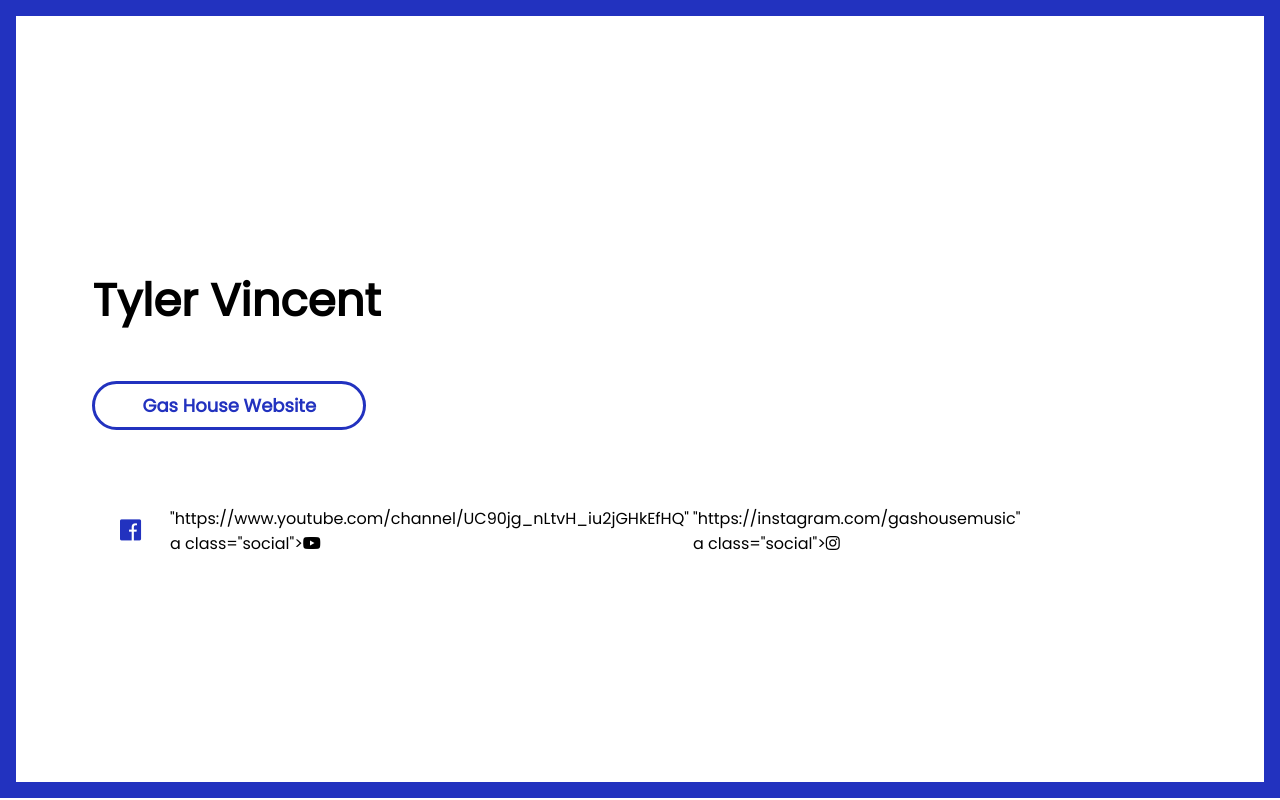
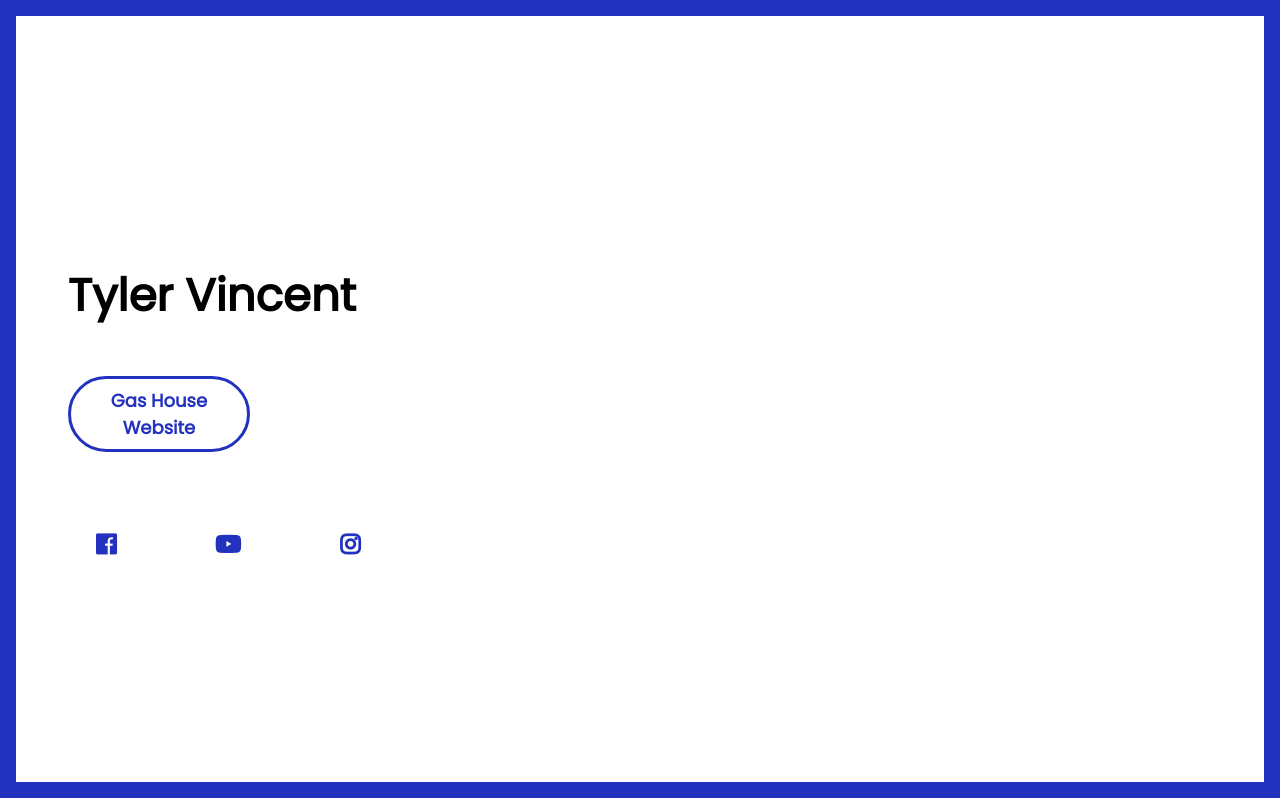
Before and after one commit to EarthBars/earthbars.github.io, a plain HTML site: page index.html in a window 1280 px wide. Shown: the top 800 px of the page. Drawn offline with nearby package versions, Linux system fonts and the light colour scheme.

Commit message:
Update index.html

```diff
--- a/index.html
+++ b/index.html
@@ -54,9 +54,9 @@
 
 
 
-                        <td class="animated zoomIn" style="animation-delay:2.4s;">"https://www.youtube.com/channel/UC90jg_nLtvH_iu2jGHkEfHQ" a class="social"><i class="fab fa-youtube"></i></a></td>
+                        <td class="animated zoomIn" style="animation-delay:2.4s;"><a href="https://www.youtube.com/channel/UC90jg_nLtvH_iu2jGHkEfHQ" a class="social"><i class="fab fa-youtube"></i></a></td>
 
-                        <td class="animated zoomIn" style="animation-delay:2.6s;">"https://instagram.com/gashousemusic" a class="social"><i class="fab fa-instagram"></i></a></td>
+                        <td class="animated zoomIn" style="animation-delay:2.6s;"><a href="https://instagram.com/gashousemusic" a class="social"><i class="fab fa-instagram"></i></a></td>
 
 
 
```
